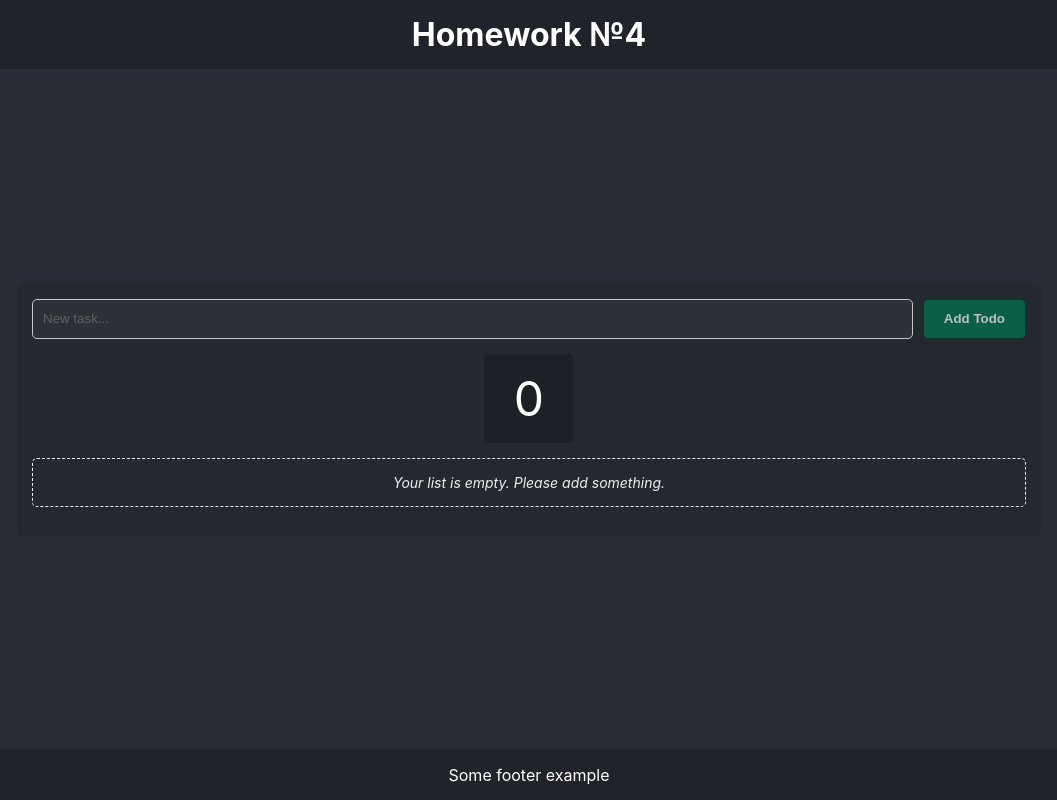
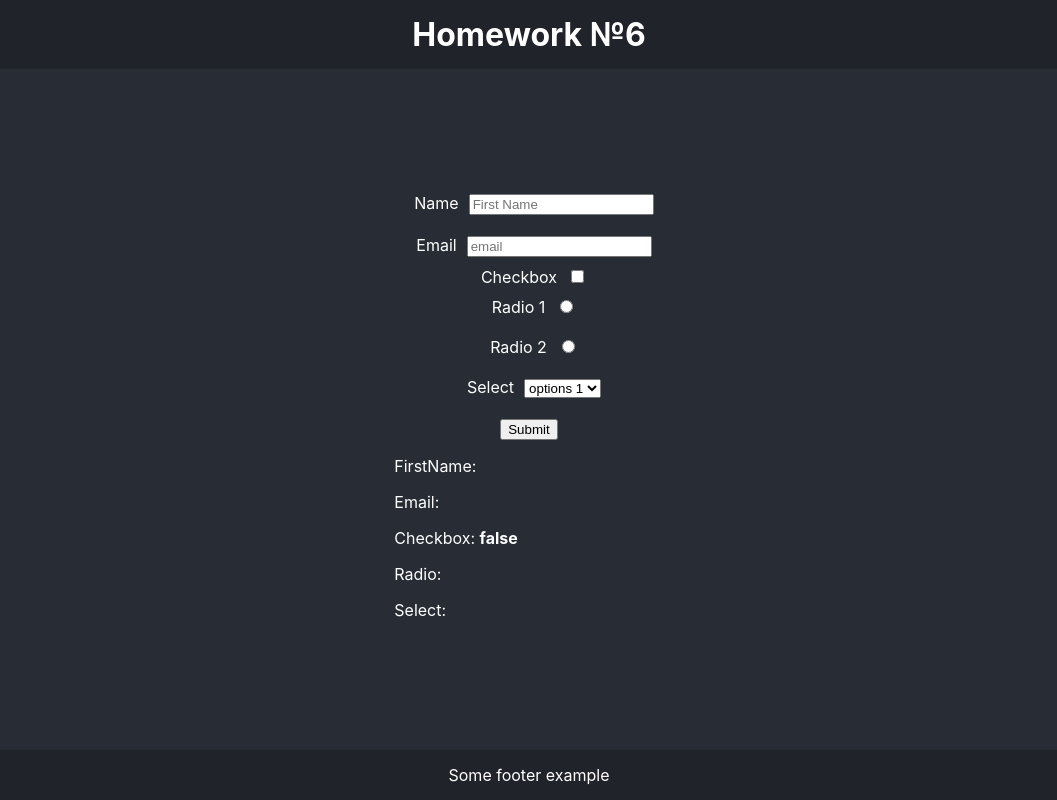
Before and after one commit to Trielawr/Hw2-todolist, a React (Create React App) app: page / in a window 1280 px wide. Shown: the whole page, without its empty margins (111-1168 px from the left). Built offline with nearby package versions, Linux system fonts and the light colour scheme.

Commit message:
Work with Forms

```diff
--- a/package.json
+++ b/package.json
@@ -6,6 +6,9 @@
     "@testing-library/jest-dom": "^5.17.0",
     "@testing-library/react": "^13.4.0",
     "@testing-library/user-event": "^13.5.0",
+    "debounce": "^2.1.1",
+    "formik": "^2.4.6",
+    "lodash": "^4.17.21",
     "react": "^18.3.1",
     "react-dom": "^18.3.1",
     "react-scripts": "5.0.1",
--- a/src/App.js
+++ b/src/App.js
@@ -1,14 +1,17 @@
+import { Formik } from 'formik';
 import './App.css';
-import ClassComponent from './ClassComponent';
+//import UncontrolledForm from './UncontrilledForm/UncontrolledForm';
+import ControledForm from './ControledForm/ControledForm';
+// import FormikComponent from './Forms/Formik'
 
 function App() {
   return (
     <div className="app">
       <header className="app-header">
-        <h1>Homework №4</h1>
+        <h1>Homework №6</h1>
       </header>
       <main className="app-content">
-        <ClassComponent/>
+        <ControledForm/>
       </main>
       <footer className="app-footer">
         <span>Some footer example</span>
--- /dev/null
+++ b/src/ControledForm/Checkbox.js
@@ -0,0 +1,19 @@
+const Checkbox = ({ values, setValues }) => {
+
+const inputCheckbox = (e) => {
+    setValues({ ...values, checkbox: e.target.checked});
+}
+
+  return (
+    <div>
+         <label style={{padding: '10px'}}>Checkbox</label>
+        <input
+          type='checkbox'
+          checked={values.checkbox}
+          onChange={inputCheckbox}>
+        </input>
+    </div>
+  )
+}
+
+export default Checkbox;
--- /dev/null
+++ b/src/ControledForm/ControledForm.js
@@ -0,0 +1,45 @@
+import React, { useState } from 'react'
+import InputData from './InputData';
+import Checkbox from './Checkbox';
+import TextsInputs from './TextsInputs';
+import RadioButtons from './RadioButtons';
+import CustomSelect from './CustomSelect';
+
+const ControledForm = () => {
+  const [values, setValues] = useState({
+    firstName: '',
+    email: '',
+    checkbox: false,
+    radio: '',
+    select: '',
+    });
+
+  const handleSubmit = (event) => {
+      event.preventDefault();
+      // console.log('First Name:', values.firstName, ' --- email:', values.email, 'Checkbox:', values.checkbox);
+      // setValues({...values, firstName: '', email: ''});
+    }
+
+  return (
+    <>
+      <div style={{ display: 'flex', flexDirection: 'column' }}>
+        <form onSubmit={handleSubmit} style={{ display: 'flex', flexDirection: 'column'}}>
+          <TextsInputs values={values} setValues={ setValues }/>
+          <Checkbox values={values} setValues={setValues} />
+          <RadioButtons values={values} setValues={setValues} />
+          <CustomSelect values={values} setValues={setValues} />
+        <div style={{ width: '100px', margin: '0 auto', marginTop: '10px' }}>
+          <input
+              type='submit'
+              name="submit">
+          </input>
+        </div>
+        </form>
+        {console.log("values",values)}
+        <InputData value={values} />
+      </div>
+   </>
+  )
+}
+
+export default ControledForm;
--- /dev/null
+++ b/src/ControledForm/CustomSelect.js
@@ -0,0 +1,26 @@
+const CustomSelect = ({ values, setValues }) => {
+
+    const selectOptions = [
+        { id: 1, value: 'options 1' },
+        { id: 2, value: 'options 2' },
+        { id: 3, value: 'options 3' },
+        { id: 4, value: 'options 4' },
+        { id: 5, value: 'options 5' },
+        { id: 6, value: 'options 6' },
+]
+
+    const handleSelectChange = (e) => {
+        setValues({ ...values, select: e.target.value});
+  }
+
+  return (
+      <div style={{padding: '10px'}}>
+        <label style={{padding: '10px'}}>Select</label>
+          <select name="select" onChange={handleSelectChange}>
+          {selectOptions.map((options) => <option key={options.id}>{options.value}</option>)}
+        </select>
+      </div>
+  )
+}
+
+export default CustomSelect;
--- /dev/null
+++ b/src/ControledForm/InputData.js
@@ -0,0 +1,14 @@
+const InputData = ({value}) => {
+   console.log("InputData ",value);
+  return (
+   <div style={{textAlign: 'left'}}>
+        <p>FirstName:<strong>{value.firstName}</strong></p>
+        <p>Email: <strong>{value.email}</strong></p>
+        <p>Checkbox: <strong>{`${value.checkbox}`}</strong></p>
+          <p>Radio: <strong>{`${value.radio}`}</strong></p>
+          <p>Select: <strong>{`${value.select}`}</strong></p>
+      </div>
+  )
+}
+
+export default InputData;
--- /dev/null
+++ b/src/ControledForm/RadioButtons.js
@@ -0,0 +1,34 @@
+import React from 'react'
+
+const RadioButtons = ({values, setValues}) => {
+
+  const inputRadio = (e) => {
+    setValues({...values, radio: e.target.name});
+  }
+
+
+  return (
+    <>
+      <div style={{padding: '10px'}}>
+          <label style={{padding: '10px'}}>Radio 1</label>
+          <input
+                  type='radio'
+                  checked={ values.radio === 'radio1'}
+                  onChange={inputRadio}
+                  name='radio1'>
+          </input>
+      </div>
+      <div style={{padding: '10px'}}>
+          <label style={{padding: '10px'}}>Radio 2</label>
+          <input
+                  type='radio'
+                  checked={ values.radio === 'radio2'}
+                  onChange={inputRadio}
+                  name='radio2'>
+            </input>
+       </div>
+    </>
+  )
+}
+
+export default RadioButtons;
--- /dev/null
+++ b/src/ControledForm/TextsInputs.js
@@ -0,0 +1,39 @@
+import {debounce} from 'lodash';
+
+const TextsInputs = ({ values, setValues }) => {
+
+
+  const inputFirstName = debounce((e) => {
+    setValues({ ...values, firstName: e.target.value });
+    console.log(values.firstName);
+  }, 500);
+
+  const inputEmail = (e) => {
+    setValues({...values, email: e.target.value});
+  }
+
+    return (
+    <>
+      <div style={{padding: '10px'}}>
+          <label style={{padding: '10px'}}>Name</label>
+          <input
+            type='text'
+            value={values.firstName}
+            onChange={ inputFirstName }
+            placeholder='First Name'>
+          </input>
+      </div>
+      <div style={{padding: '10px'}}>
+          <label style={{padding: '10px'}}>Email</label>
+          <input
+            type='email'
+            value={values.email}
+            onChange={inputEmail}
+            placeholder='email'>
+            </input>
+       </div>
+    </>
+  )
+}
+
+export default TextsInputs;
--- /dev/null
+++ b/src/Forms/Formik.js
@@ -0,0 +1,54 @@
+import { ErrorMessage, Field, Formik } from 'formik';
+import React from 'react'
+
+const FormikComponent = () => {
+
+    const onSubmit = (values) => {
+        console.log(values);
+    }
+
+    const validateForm = (values) => {
+        const errors = {};
+
+        if (!values.name) {
+            errors.name = "Введіть своє імя";
+        }
+
+        if (!values.email) {
+            errors.email = "Введіть свою електронну пошту";
+        }
+        return errors;
+    };
+
+
+    return (
+        <div>
+            <h1>Форма з використанням Formik</h1>
+            <Formik
+                initialValues={{
+                    name: '',
+                    email: '',
+                }}
+                validate={validateForm}
+                onSubmit={onSubmit}
+
+            >
+                <form>
+                    <div>
+                        <label htmlFor='name'>Імя</label>
+                        <Field type="text" id="name" name="name"></Field>
+                        <ErrorMessage name="name" component='div' />
+                    </div>
+                    <div>
+                        <label htmlFor='email'>Email</label>
+                        <Field type="email" id="email" name="email"></Field>
+                        <ErrorMessage name="email" component='div' />
+                    </div>
+                    <button type='submit'>Відправити</button>
+                </form>
+            </Formik>
+        </div>
+    );
+}
+
+export default FormikComponent;
--- /dev/null
+++ b/src/UncontrilledForm/UncontrolledForm.js
@@ -0,0 +1,26 @@
+import React, {useRef} from 'react'
+
+const UncontrolledForm = () => {
+
+    const formRef = useRef(null);
+
+    const handleSubmit = (event) => {
+        event.preventDefault();
+        console.log(formRef.current.FirstName.value);
+        console.log(formRef.current.email.value);
+        formRef.current.reset();
+    }
+
+
+  return (
+      <form ref={formRef} onSubmit={handleSubmit}>
+          <label htmlFor='FirstName'>Name</label>
+          <input type='text' name='FirstName' id='FirstName'></input>
+         <label htmlFor='email'>Email</label>
+          <input type='email' name='email' id='email'></input>
+          <button type='submit'>Submit</button>
+    </form>
+  )
+}
+
+export default UncontrolledForm;
```
Also changed, not shown: 1 other file (tests, documents, lock files or other folders).
